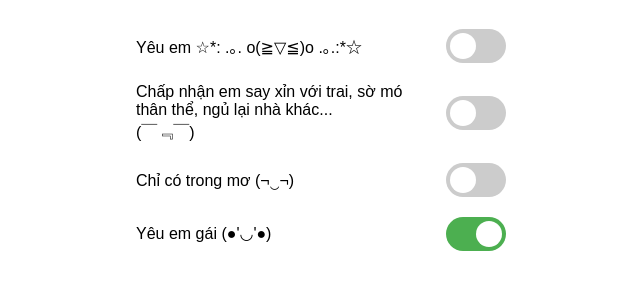
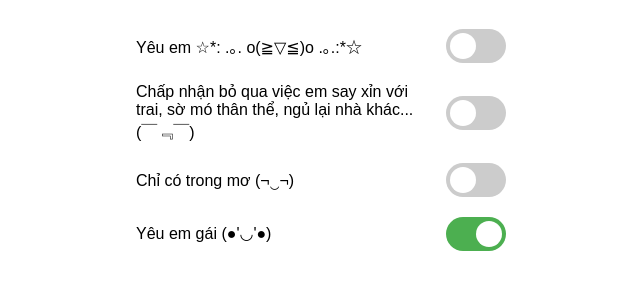
Before and after one commit to PhanThin/3000, a plain HTML site: page index.html in a window 1280 px wide. Shown: the part 61-350 px from the top of the page, without its empty margins (319-959 px from the left). Drawn offline with Linux system fonts and the light colour scheme.

Commit message:
Initial commit

```diff
--- a/index.html
+++ b/index.html
@@ -80,7 +80,7 @@
       </label>
     </div>
     <div class="switch-item">
-      <span class="switch-label">Chấp nhận em say xỉn với trai, sờ mó thân thể, ngủ lại nhà khác... <br>(￣﹃￣)</span>
+      <span class="switch-label">Chấp nhận bỏ qua việc em say xỉn với trai, sờ mó thân thể, ngủ lại nhà khác... <br>(￣﹃￣)</span>
       <label class="switch">
         <input type="checkbox" id="btn2">
         <span class="slider"></span>
```
